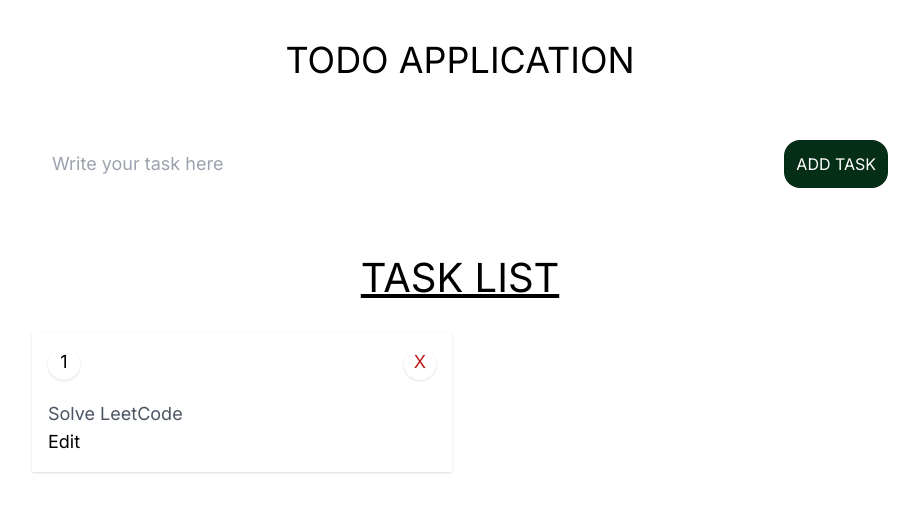
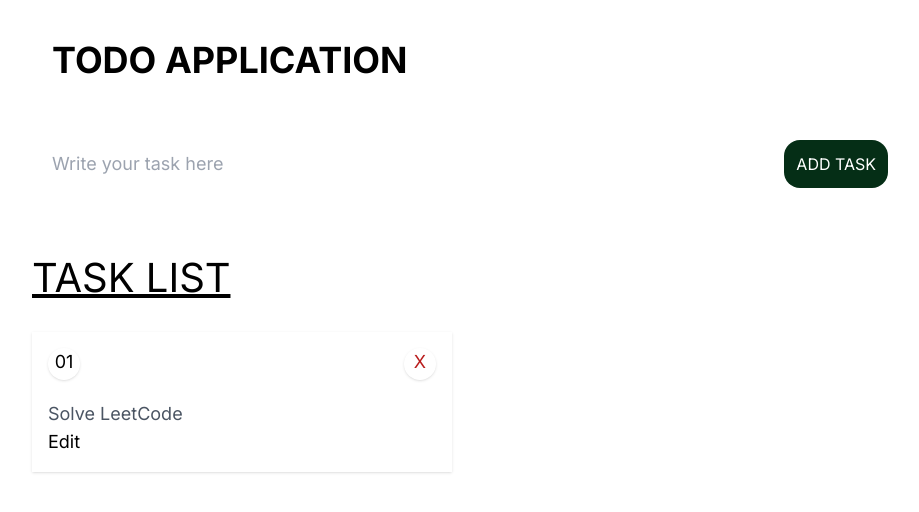
Before and after one commit to CodewithTanzeel/Todo-app-with-next14, a Next.js app: page / in a window 1280 px wide. Shown: the top 512 px of the page, without its empty margins (180-1099 px from the left). Built offline with nearby package versions, Linux system fonts and the light colour scheme.

Commit message:
Update page.tsx

```diff
--- a/src/app/page.tsx
+++ b/src/app/page.tsx
@@ -1,67 +1,114 @@
 "use client";
-import Image from "next/image";
 import { useState } from "react";
 
+// Define the TypeScript interface for a Todo item
+interface Todo {
+  id: number;  // Unique identifier for each task, should be a number under 2 digits
+  task: string; // The task description
+}
+
 export default function Home() {
-  // Defining State
+  // Initialize state with a counter for the next ID
+  const [todos, setTodos] = useState<Todo[]>([
+    { id: 1, task: "Solve LeetCode" },
+  ]);
+  const [inputVal, setInput] = useState("");
+  const [editMode, setEditMode] = useState(false);
+  const [editId, setEditId] = useState<number | null>(null);
+  const [nextId, setNextId] = useState<number>(2); // Start with ID 2
 
-  const [todos, setTodos] = useState([{ task: "Solve LeetCode" }]);
-  // Funtion for addTask
+  // Function to add a new task to the list
   const addItem = () => {
-    setTodos([...todos, { task: inputVal }]);
+    if (inputVal.trim()) { // Ensure input is not empty
+      setTodos([
+        ...todos,
+        { id: nextId % 100, task: inputVal }, // Use modulo to keep ID under 2 digits
+      ]);
+      setInput(""); // Clear the input field after adding
+      setNextId((prevId) => (prevId + 1) % 100); // Increment ID, reset to 0 after 99
+    }
   };
-  const [inputVal, setInput] = useState("");
-  // console.log("inputva",inputVal)
+
+  // Function to delete a task by its ID
+  const deleteItem = (id: number) => {
+    setTodos(todos.filter((todo) => todo.id !== id)); // Remove task with the given ID
+  };
+
+  // Function to prepare a task for editing
+  const editItem = (id: number) => {
+    const taskToEdit = todos.find((todo) => todo.id === id); // Find the task to edit
+    if (taskToEdit) {
+      setInput(taskToEdit.task); // Set input value to the task's current value
+      setEditMode(true); // Enable edit mode
+      setEditId(id); // Set the ID of the task being edited
+    }
+  };
+
+  // Function to save the edited task and exit edit mode
+  const saveEdit = () => {
+    if (inputVal.trim() && editId !== null) { // Ensure input is not empty
+      setTodos(
+        todos.map((todo) =>
+          todo.id === editId ? { ...todo, task: inputVal } : todo
+        ) // Update the task with the new value
+      );
+      setInput(""); // Clear the input field
+      setEditMode(false); // Disable edit mode
+      setEditId(null); // Clear the edit ID
+    }
+  };
+
   return (
-    // Main div
-    <div className="max-w-4xl  mx-auto  rounded-2xl p-5 ">
-      <h1 className="text-center bold text-4xl justify-center flex p-5">
+    <div className="max-w-4xl mx-auto rounded-2xl p-5">
+      <h1 className="text-center font-bold text-4xl flex p-5">
         TODO APPLICATION
       </h1>
-      {/* INPUT */}
+      {/* Input field and button for adding/editing tasks */}
       <div className="flex justify-between py-10">
         <input
           type="text"
           value={inputVal}
           onChange={(e) => setInput(e.target.value)}
           placeholder="Write your task here"
-          className=" w-[80%] rounded-2xl text-lg px-5 text-green-950"
+          className="w-[80%] rounded-2xl text-lg px-5 text-green-950"
         />
-
         <button
           className="bg-green-950 text-white rounded-2xl p-3"
-          onClick={addItem}
+          onClick={editMode ? saveEdit : addItem} // Toggle between add and save actions
         >
-          ADD TASK
+          {editMode ? "Save" : "ADD TASK"}
         </button>
-        {/* INPUT End */}
-        {/* TASK LIST */}
       </div>
-      <h1 className="text-center text-[40px] underline mt-5 justify-center flex items-center">
+      <h1 className="text-center text-[40px] underline mt-5 flex items-center">
         TASK LIST
       </h1>
-      {/* COLOUMNS */}
+      {/* List of tasks */}
       <div className="grid grid-cols-2 gap-4 mt-6">
-        {/* Grid Items */}
-        {todos.map((item: any, i: any) => {
-          return (
-            <div className="shadow p-4 text-lg" key={i}>
-              <div className="flex justify-between ">
-                <span className="rounded-full shadow h-8 w-8   text-center  ">
-                  1
+        {todos.map((item) => (
+          <div className="shadow p-4 text-lg" key={item.id}>
+            <div className="flex justify-between">
+              <span className="rounded-full shadow h-8 w-8 text-center">
+                {item.id < 10 ? `0${item.id}` : item.id} {/* Format ID to be two digits */}
               </span>
-                <span className="rounded-full shadow h-8 w-8 cursor-pointer text-red-700  text-center ">
+              <span
+                className="rounded-full shadow h-8 w-8 cursor-pointer text-red-700 text-center"
+                onClick={() => deleteItem(item.id)} // Handle task deletion
+              >
                 X
               </span>
             </div>
-              {/* Task Content */}
+            {/* Display the task content */}
             <div className="mt-5 text-30px text-gray-600">{item.task}</div>
             <div>
-                <button className="text-right cursor-pointer">Edit</button>
+              <button
+                className="text-right cursor-pointer"
+                onClick={() => editItem(item.id)} // Handle task editing
+              >
+                Edit
+              </button>
             </div>
           </div>
-          );
-        })}
+        ))}
       </div>
     </div>
   );
```
Lines whose indentation alone changed are shown as unchanged.
